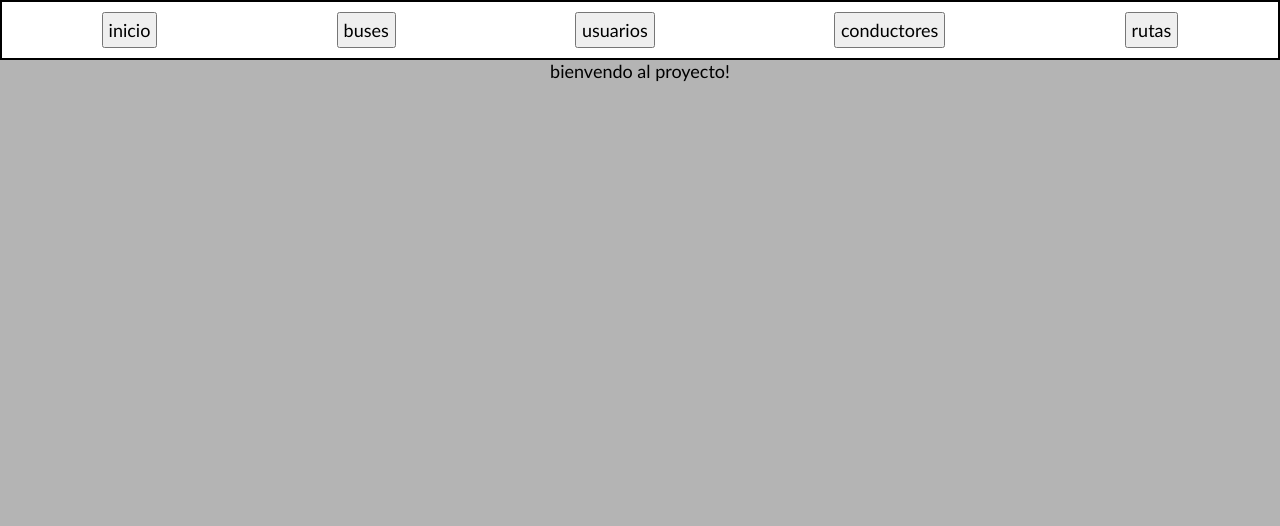
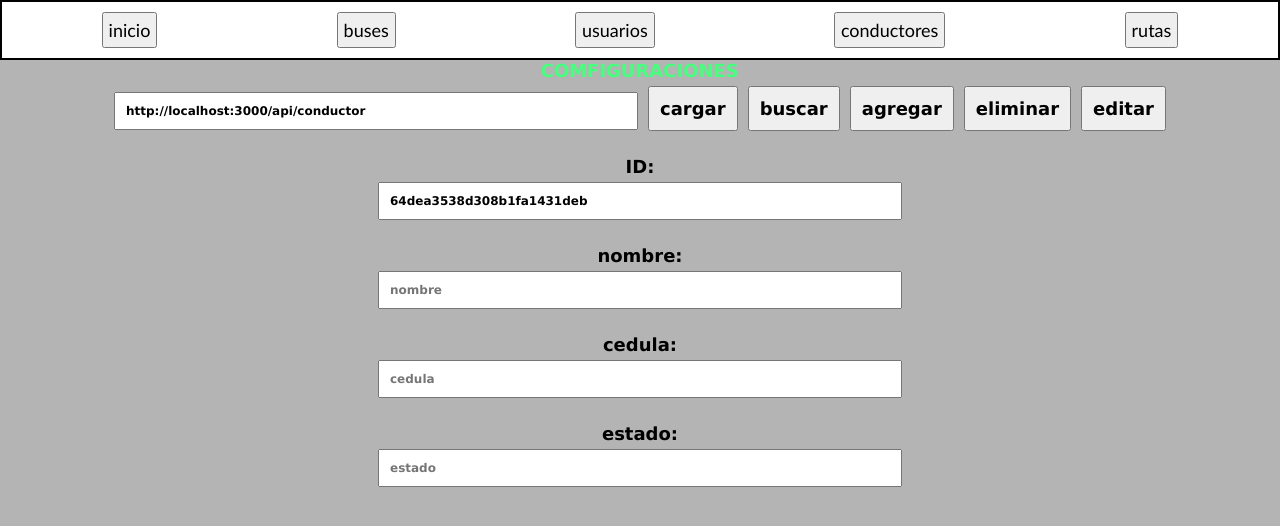
Before and after one commit to halg830/Transporte-frontend, a Vue app: page /#/ in a window 1280 px wide. Shown: the top 526 px of the page. Built offline with nearby package versions, Linux system fonts and the light colour scheme.

Commit message:
funcion obtener v1

```diff
--- a/package.json
+++ b/package.json
@@ -9,6 +9,7 @@
     "preview": "vite preview"
   },
   "dependencies": {
+    "axios": "^1.5.1",
     "vue": "^3.3.4",
     "vue-router": "^4.2.5"
   },
--- a/src/components/inicio.vue
+++ b/src/components/inicio.vue
@@ -1,3 +1,71 @@
+<script setup>
+import { ref } from 'vue';
+import axios from 'axios'
+
+//http://localhost:3000/api/conductor/cargar
+
+async function obtener(url, type){
+  let r
+  if (type == 'cargar') {
+    r = await axios.get(url+'/cargar')
+  }
+  if (type == 'buscar') {
+    r = await axios.get(url+'/buscarID/'+id.value)
+  }
+  if (type == 'agregar') {}
+  console.log(r.data)
+}
+
+
+let id = ref('64dea3538d308b1fa1431deb')
+let nombre = ref('')
+let cedula = ref('')
+let estado = ref('')
+let casilla = ref('http://localhost:3000/api/conductor')
+let casilla2 = ref('http://localhost:3000/api/conductor/buscarId')
+
+</script>
 <template>
-  <div class="cont">bienvendo al proyecto!</div>
+<div class="cont">COMFIGURACIONES</div>
+<input class="npc input1" v-model="casilla">
+<button @click="obtener(casilla, 'cargar')" class="npc">cargar</button>
+<button @click="obtener(casilla, 'buscar')" class="npc">buscar</button>
+<button @click="obtener(casilla, 'agregar')" class="npc">agregar</button>
+<button @click="obtener(casilla, 'eliminar')" class="npc">eliminar</button>
+<button @click="obtener(casilla, 'editar')" class="npc">editar</button>
+<p>ID:</p>
+<input class="npc input1" v-model="id" placeholder="ID">
+<p>nombre:</p>
+<input class="npc input1" v-model="nombre" placeholder="nombre">
+<p>cedula:</p>
+<input class="npc input1" v-model="cedula" placeholder="cedula">
+<p>estado:</p>
+<input class="npc input1" v-model="estado" placeholder="estado">
 </template>
+
+<!-- scoped sirve para evitar que los estilos afecte a los
+demas componentes  -->
+<style scoped>
+*{
+  font-size: large;
+  font-weight: bold;
+  font-family:Verdana, Geneva, Tahoma, sans-serif;
+}
+
+p{
+  margin-top: 20px;
+}
+.cont {
+  color: rgb(69, 255, 125);
+}
+.npc{
+  padding: 10px;
+  margin: 5px;
+}
+
+.input1{
+  font-size: 12px;
+  width: 90vw;
+  max-width: 500px;
+}
+</style>
--- a/src/components/rutas.vue
+++ b/src/components/rutas.vue
@@ -1,7 +1,9 @@
+<script setup>
+
+</script>
 <template>
-<div class="cont">====================tabla rutas=====================</div>
+<div class="cont">=========tabla rutas=============</div>
 </template>
-
 <!-- scoped sirve para evitar que los estilos afecte a los
 demas componentes  -->
 <style scoped>
```
Also changed, not shown: 1 other file (tests, documents, lock files or other folders).
